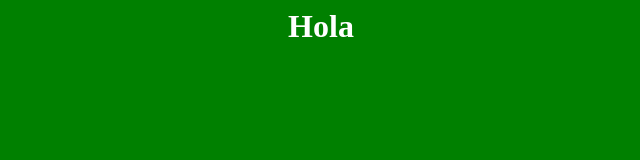
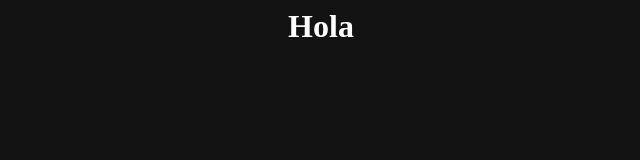
Before and after one commit to jegusquiza/jotajota, a plain HTML site: page index.html in a window 1280 px wide. Shown: the whole page, without its empty margins (319-959 px from the left). Drawn offline with Linux system fonts and the light colour scheme.

Commit message:
Update index.html

```diff
--- a/index.html
+++ b/index.html
@@ -10,7 +10,7 @@
 
   <style>
     body {
-      background-color:green;
+      background-color:#131313;
       color: #fff;
       text-align:center;
     }
```
